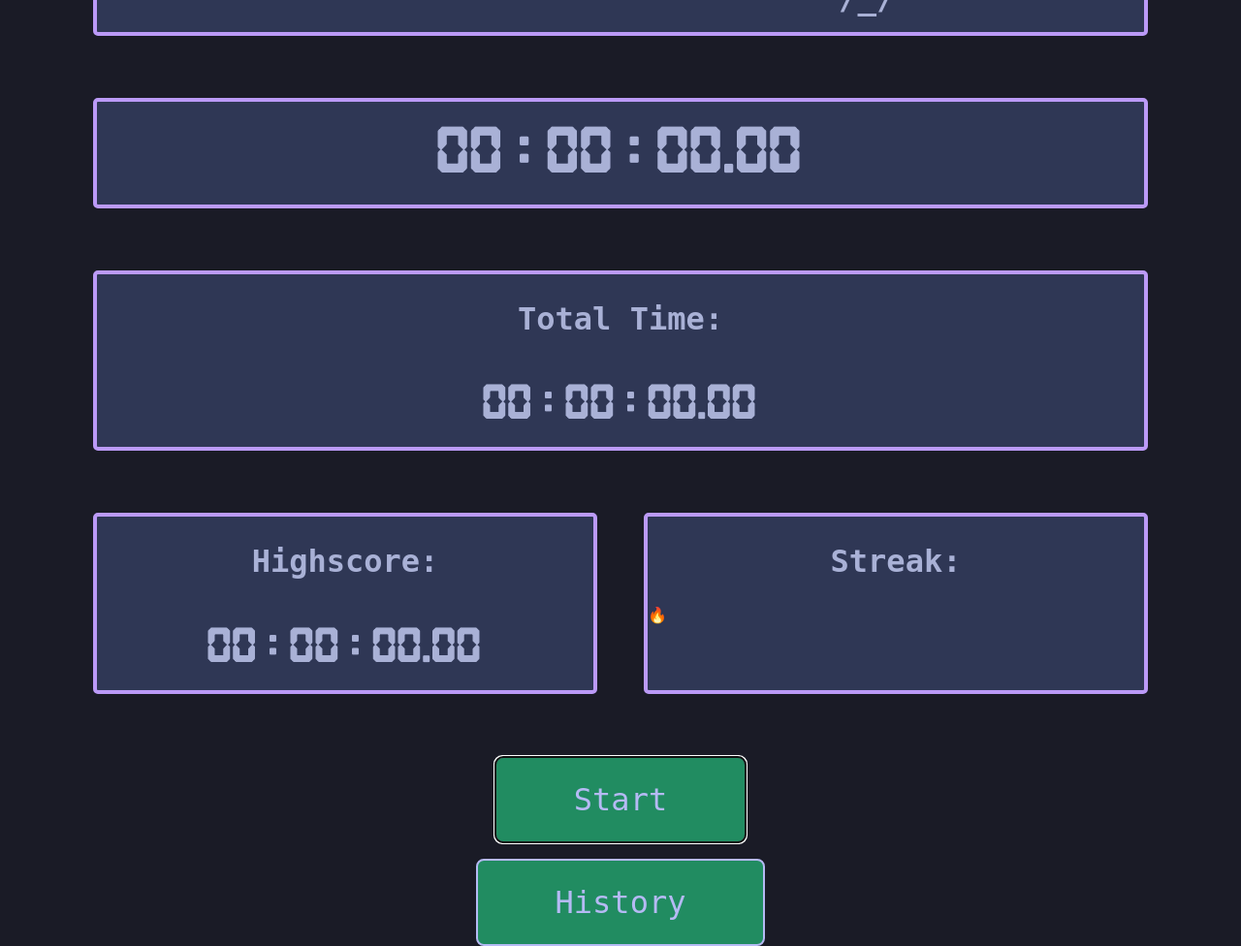
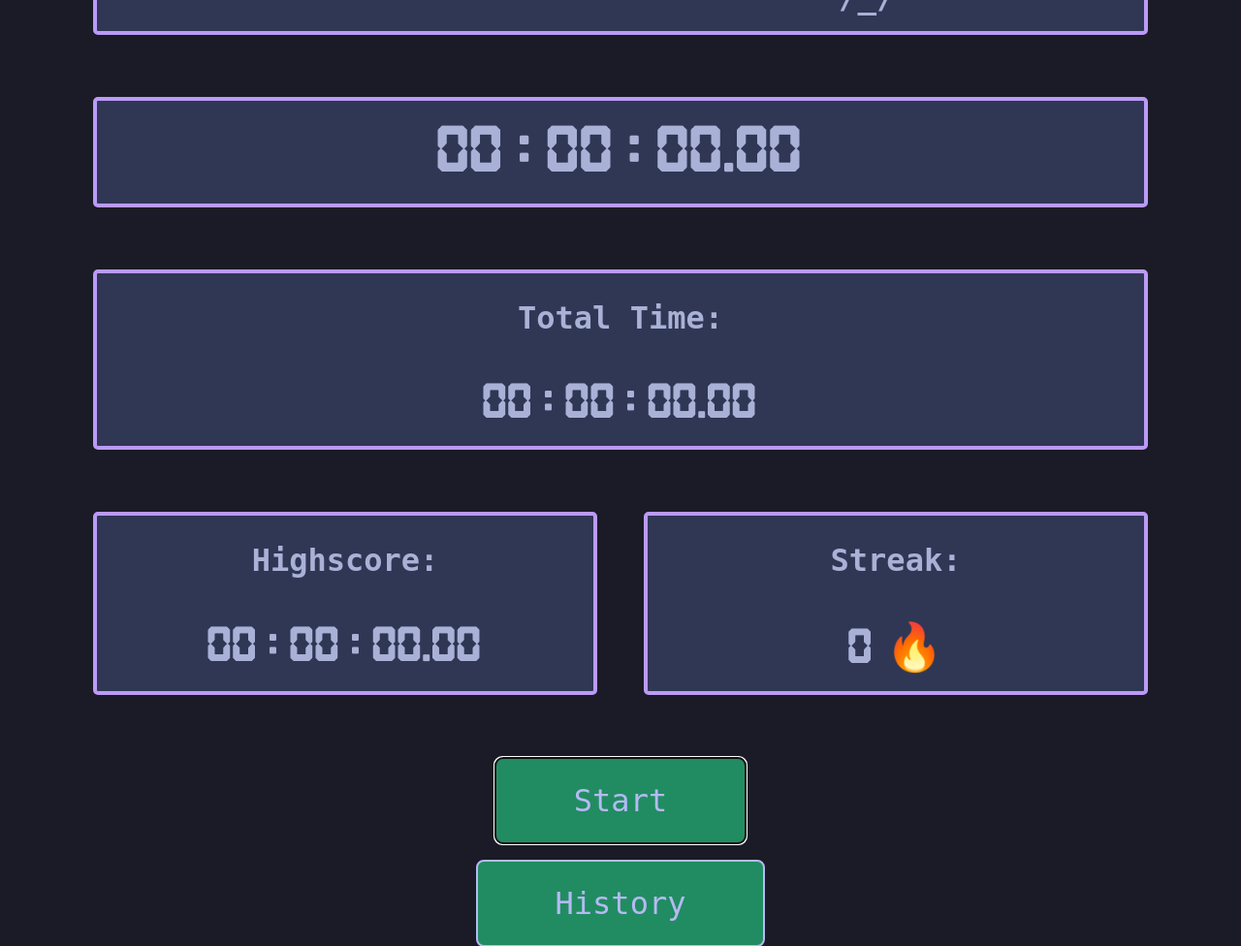
Before and after one commit to DennisNeu/standing-tracker, a Django app: page /standing in a window 1280 px wide. Shown: the top 976 px of the page at 97% size. Run offline with Django 5.2, Linux system fonts and the light colour scheme; data that the repository does not hold is empty.

Commit message:
Polish frontend streak

```diff
--- a/tracker/static/style.css
+++ b/tracker/static/style.css
@@ -173,3 +173,12 @@ footer {
     flex: 1; /* Each div takes exactly 50% of container */
     justify-content: center;
 }
+
+.streak {
+    font-family: 'Segment7', monospace;
+    font-size: 3rem;
+    font-weight: bold;
+    padding: 1rem 2rem;
+    border-radius: 10px;
+    text-align: center;
+}
--- a/tracker/templates/index.html
+++ b/tracker/templates/index.html
@@ -42,7 +42,7 @@
             </div>
             <div id="streak-display" class="box half">
               <h2>Streak:</h2>
-              <div class="streak">{{ streak }} <span class="emoji">&#128293;</span></div>
+              <div class="streak">{{ streak }} &#128293;</div>
             </div>
         </section>
 
--- a/tracker/views.py
+++ b/tracker/views.py
@@ -12,8 +12,9 @@ from .models import StandingTime
 def standing(request):
     highscore = StandingTime.objects.all().order_by('-time').first() or StandingTime(time=0)
     total = StandingTime.objects.aggregate(Sum('time'))['time__sum'] or 0
+    streak = 0 # Placeholder
     history = get_daily_history_qs()
-    return render(request, 'index.html', {'highscore': highscore.time, 'total': total, 'history': history})
+    return render(request, 'index.html', {'highscore': highscore.time, 'total': total, 'history': history, 'streak': streak})
 
 
 @csrf_exempt  # Use this decorator to allow POST requests without CSRF token
@@ -33,6 +34,7 @@ def save_standing_time(request):
             return JsonResponse({'status': 'error', 'message': str(e)}, status=400)
     return JsonResponse({'status': 'error', 'message': 'Invalid request method'}, status=405)
 
+
 def get_daily_history_qs():
     return (
         StandingTime.objects.all()
```
